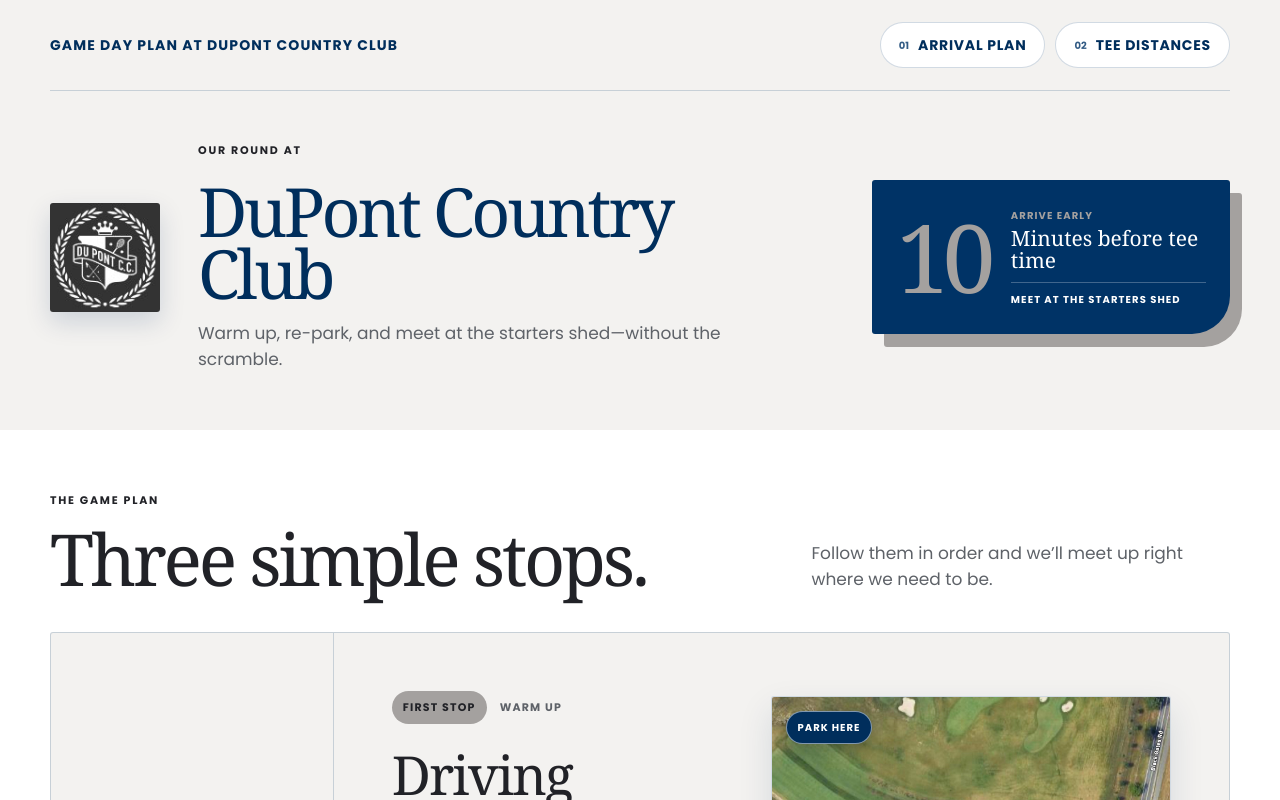
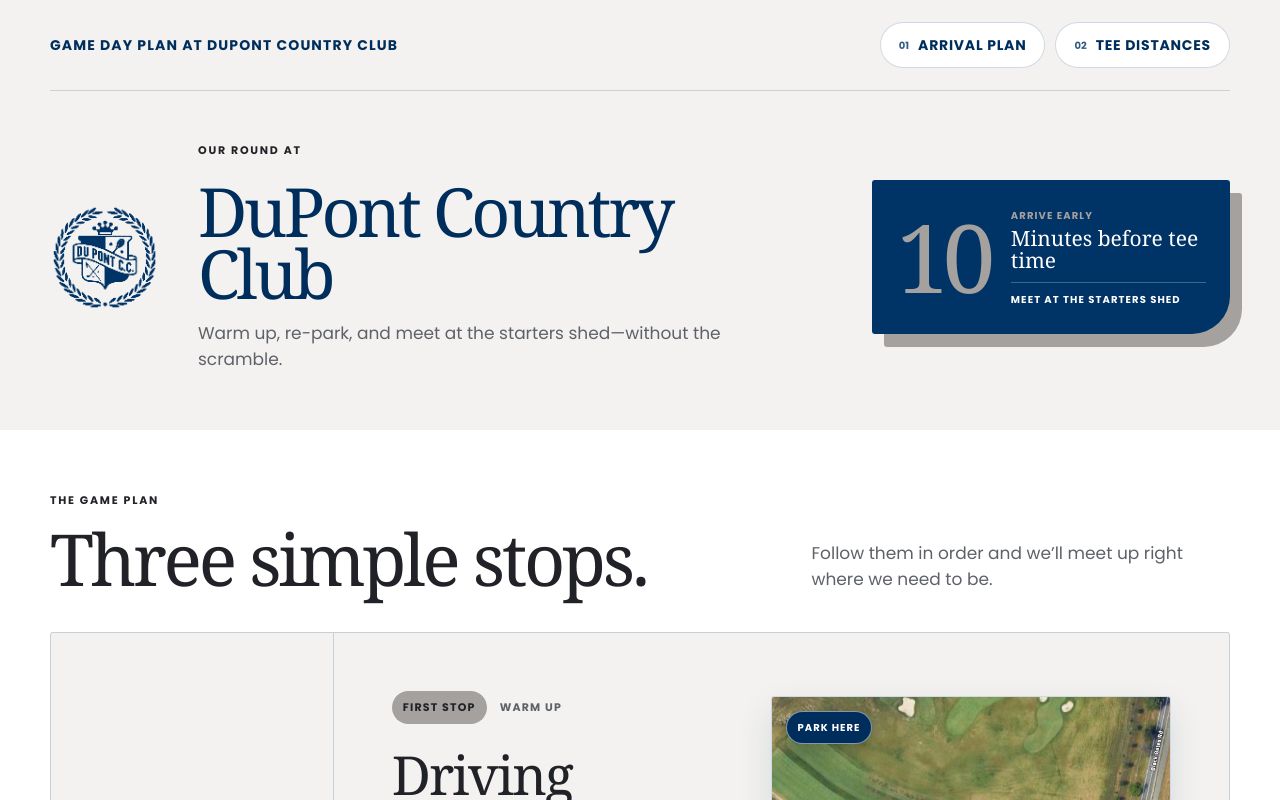
Before and after one commit to chiawupenn/dupont-golf-day-guide, a Next.js app: page / in a window 1280 px wide. Shown: the top 800 px of the page. Built offline with nearby package versions, Linux system fonts and the light colour scheme; a web font is replaced by a local one.

Commit message:
Use transparent navy club logo

```diff
--- a/app/globals.css
+++ b/app/globals.css
@@ -113,11 +113,12 @@ main {
 
 .club-logo {
   width: clamp(84px, 9vw, 110px);
-  height: auto;
+  aspect-ratio: 117 / 116;
   flex: 0 0 auto;
   display: block;
-  border-radius: 3px;
-  box-shadow: 0 10px 26px rgba(0, 46, 92, 0.16);
+  background: var(--green);
+  -webkit-mask: url("/dupont-country-club-logo-transparent.png") center / contain no-repeat;
+  mask: url("/dupont-country-club-logo-transparent.png") center / contain no-repeat;
 }
 
 .eyebrow {
--- a/app/page.tsx
+++ b/app/page.tsx
@@ -100,12 +100,10 @@ export default function Home() {
 
       <section className="hero" id="top">
         <div className="club-intro">
-          <img
+          <span
             className="club-logo"
-            src="/dupont-country-club-logo.jpg"
-            alt="DuPont Country Club logo"
-            width="117"
-            height="116"
+            role="img"
+            aria-label="DuPont Country Club logo"
           />
           <div>
             <p className="eyebrow">Our round at</p>
```
Also changed, not shown: public/dupont-country-club-logo-transparent.png (added).
